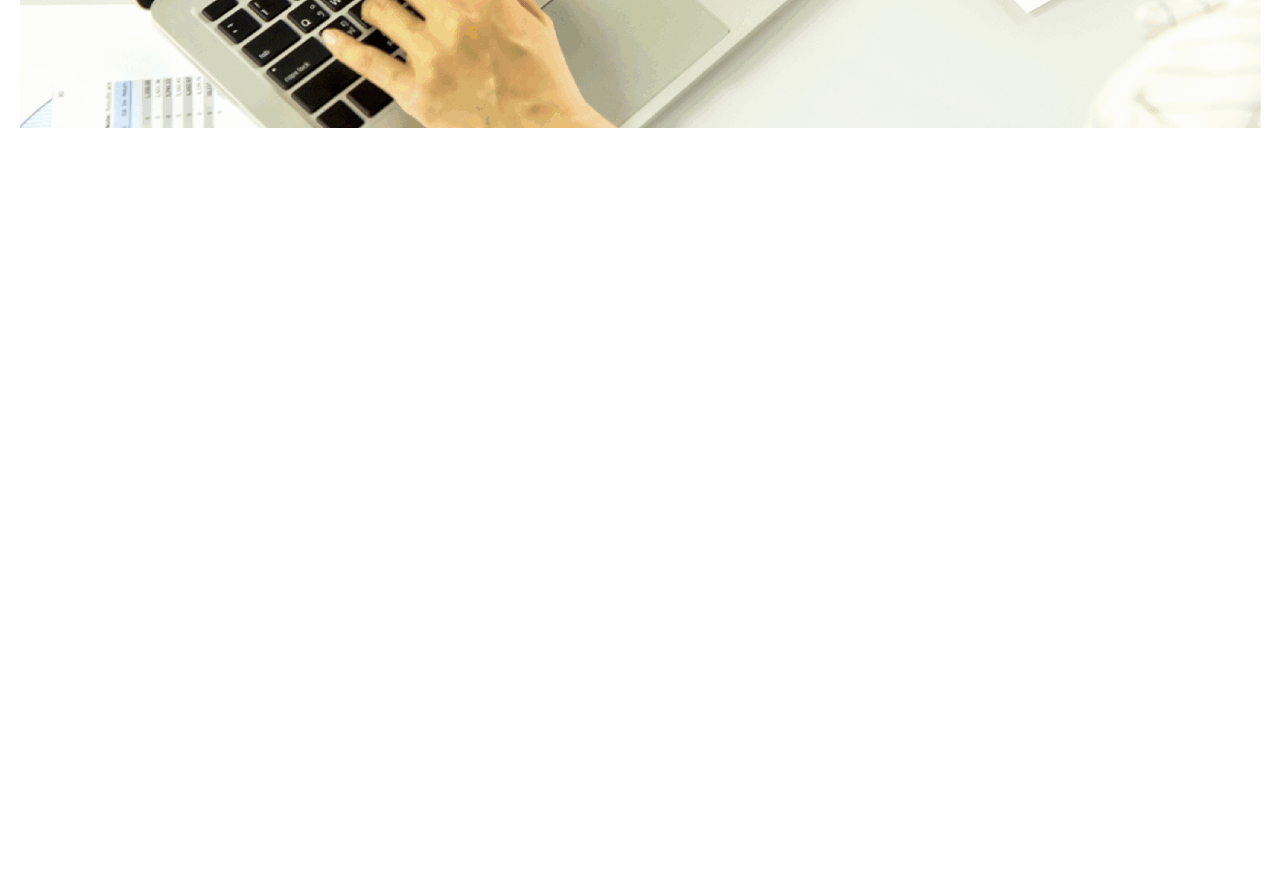
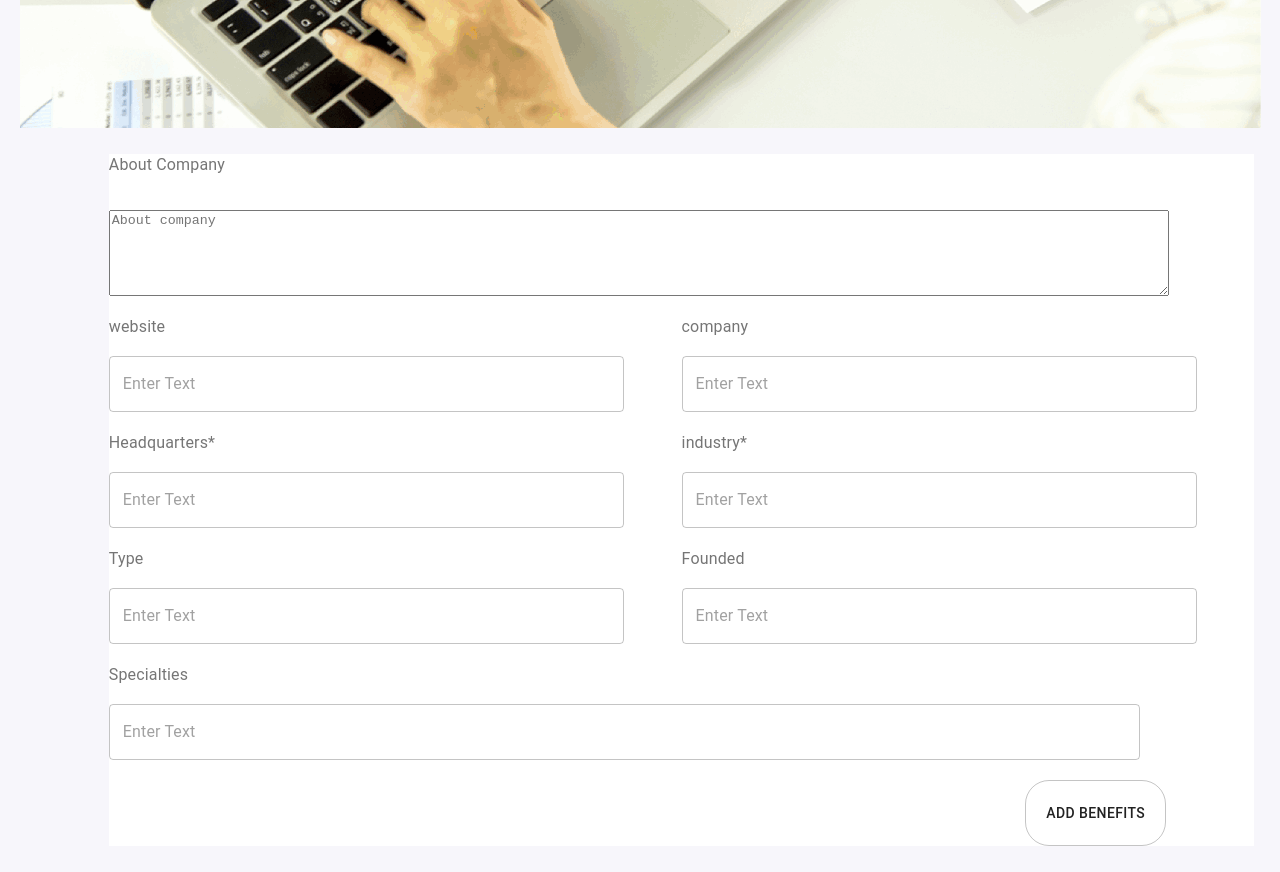
Before and after one commit to Arefin6/react-mui-task, a React (Create React App) app: page / in a window 1280 px wide. Shown: the part 700-1572 px from the top of the page. Before the commit the page ends 836 px from the top, so only its background shows below. Built offline with nearby package versions, Linux system fonts and the light colour scheme.

Commit message:
Form Done

```diff
--- a/src/App.css
+++ b/src/App.css
@@ -1,3 +1,9 @@
+body{
+  background-color: #F7F6Fb;
+}
 .header img{
   padding: .5rem;
 }
+.text:focus{
+  outline: red;
+}
--- a/src/App.js
+++ b/src/App.js
@@ -1,4 +1,5 @@
 import './App.css';
+import CompanyForm from './components/CompanyForm/CompanyForm';
 import Header from './components/Header/Header';
 import Nav from './components/Nav/Nav';
 
@@ -7,6 +8,7 @@ function App() {
     <div>
       <Nav></Nav>
       <Header></Header>
+      <CompanyForm></CompanyForm>
     </div>
   );
 }
--- /dev/null
+++ b/src/components/CompanyForm/CompanyForm.js
@@ -0,0 +1,147 @@
+import {Button, FormLabel, Grid,TextareaAutosize, TextField } from '@material-ui/core';
+import React from 'react';
+import {makeStyles} from '@material-ui/core/styles';
+
+const useStyles = makeStyles((theme) => ({
+    root: {
+        padding: '2%',
+        paddingTop: '2%',
+        paddingLeft: '8.5%',
+
+    },
+    container:{
+       color:'#666',
+       background: '#fff'
+    },
+    text:{
+      width:"90%",
+      marginBottom:'20px'
+    },
+    addBtn:{
+      marginLeft:'80%',
+      borderRadius: '24px 24px 24px 24px',
+      padding:'20px'
+    }
+
+
+  }));
+
+
+const CompanyForm = () => {
+    const classes = useStyles();
+    return (
+        <>
+         <form className={classes.root}>
+              <Grid
+              container
+              className={classes.container}
+              >
+               <Grid item  md={12} >
+                 <FormLabel
+                 >About Company</FormLabel>
+                 <br></br>
+                 <br></br>
+                 <TextareaAutosize
+                    rowsMax={20}
+                    style={{width:'92%', height:"5rem",margin:"1rem 0"}}
+                    className="text"
+                    placeholder="About company"
+                    />
+               </Grid>
+
+               <Grid  item md={6} sm={12}>
+               <FormLabel
+                 >website</FormLabel>
+                 <br></br>
+                 <br></br>
+                  <TextField
+                   variant="outlined"
+                   className={classes.text}
+                   placeholder="Enter Text"
+                  />
+               </Grid>
+               <Grid item sm={12} md={6}>
+               <FormLabel
+                 >company</FormLabel>
+                 <br></br>
+                 <br></br>
+                  <TextField
+                   variant="outlined"
+                   className={classes.text}
+                   placeholder="Enter Text"
+                  />
+               </Grid>
+               <Grid item sm={12} md={6}>
+               <FormLabel
+                 >Headquarters*</FormLabel>
+                 <br></br>
+                 <br></br>
+                  <TextField
+                   variant="outlined"
+                   className={classes.text}
+                   placeholder="Enter Text"
+                  />
+               </Grid>
+               <Grid item sm={12} md={6}>
+               <FormLabel
+                 >industry*</FormLabel>
+                 <br></br>
+                 <br></br>
+                  <TextField
+                   variant="outlined"
+                   className={classes.text}
+                   placeholder="Enter Text"
+                  />
+               </Grid>
+
+               <Grid item sm={12} md={6}>
+               <FormLabel
+                 >Type</FormLabel>
+                 <br></br>
+                 <br></br>
+                  <TextField
+                   variant="outlined"
+                   className={classes.text}
+                   placeholder="Enter Text"
+                  />
+               </Grid>
+               <Grid item sm={12} md={6}>
+               <FormLabel
+                 >Founded</FormLabel>
+                 <br></br>
+                 <br></br>
+                  <TextField
+                   variant="outlined"
+                   className={classes.text}
+                   placeholder="Enter Text"
+                  />
+               </Grid>
+
+               <Grid item sm={12} md={12}>
+               <FormLabel
+                 >Specialties</FormLabel>
+                 <br></br>
+                 <br></br>
+                  <TextField
+                   variant="outlined"
+                   className={classes.text}
+                   placeholder="Enter Text"
+                  />
+               </Grid>
+               <Grid
+                  item sm={12} md={12}
+                >
+                  <Button
+                  variant="outlined"
+                  className={classes.addBtn}
+                  >Add Benefits</Button>
+                </Grid>
+
+
+              </Grid>
+         </form>
+        </>
+    );
+};
+
+export default CompanyForm;
```
